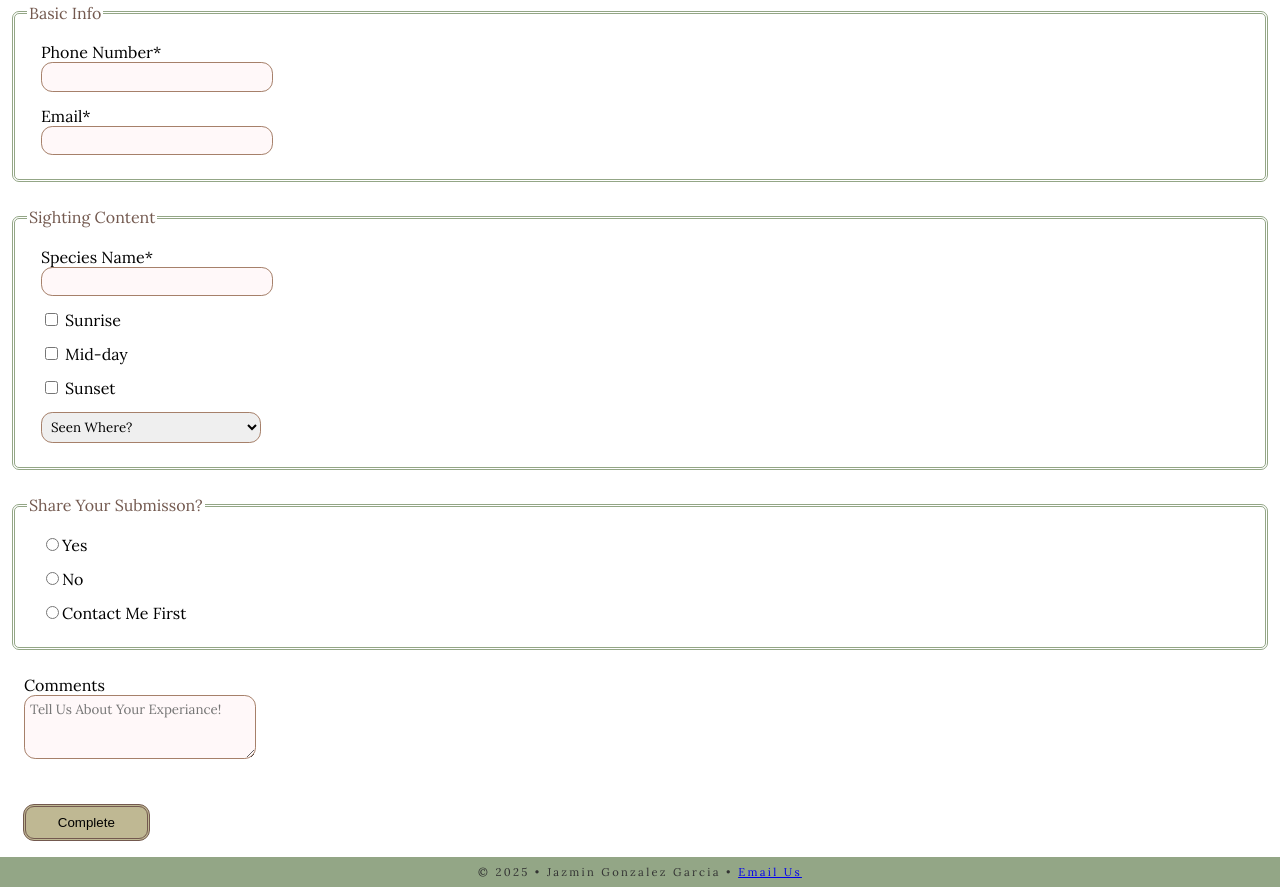
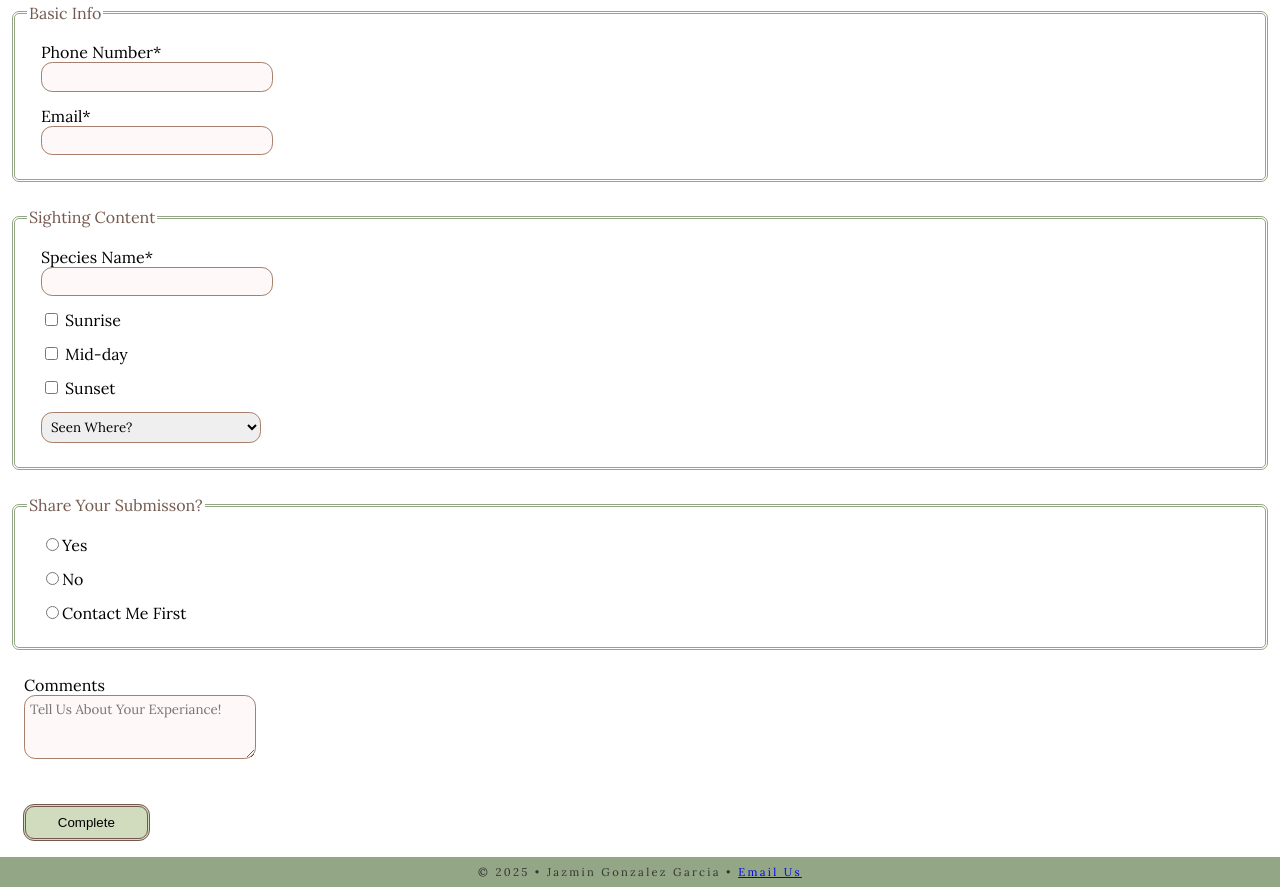
Before and after one commit to JazminG00/dwdd1600, a plain HTML site: page 06form/sight.html in a window 1280 px wide. Shown: the part 230-1117 px from the top of the page. Drawn offline with Linux system fonts and the light colour scheme.

Commit message:
Submit 06form

```diff
--- a/06form/breathing.css
+++ b/06form/breathing.css
@@ -170,7 +170,7 @@ figure.dive figcaption {
 }
 
 .bottle [type=submit] {
-    background-color: #bfb893;
+    background-color: #d1dbbd;
     border: double #73594f;
     padding: .5rem 2rem;
     border-radius: 11px;
```
